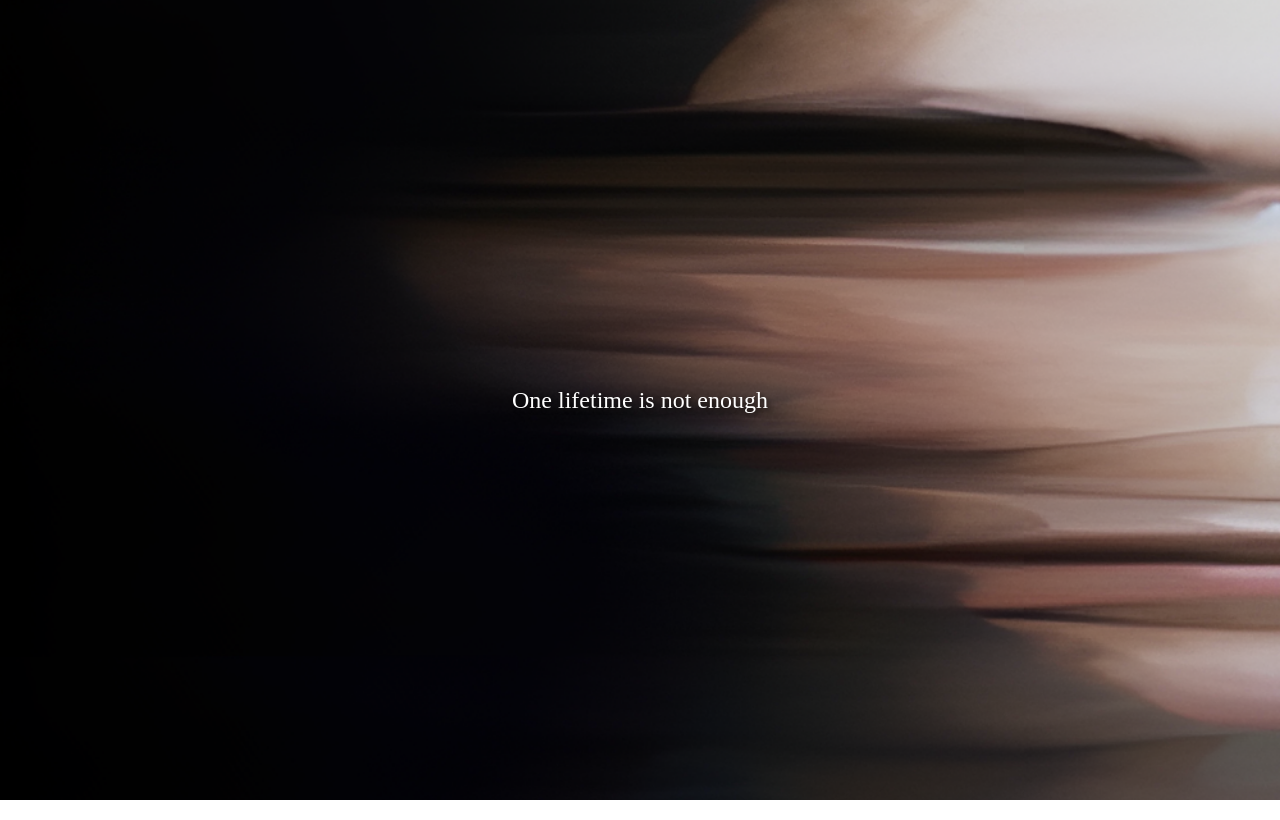
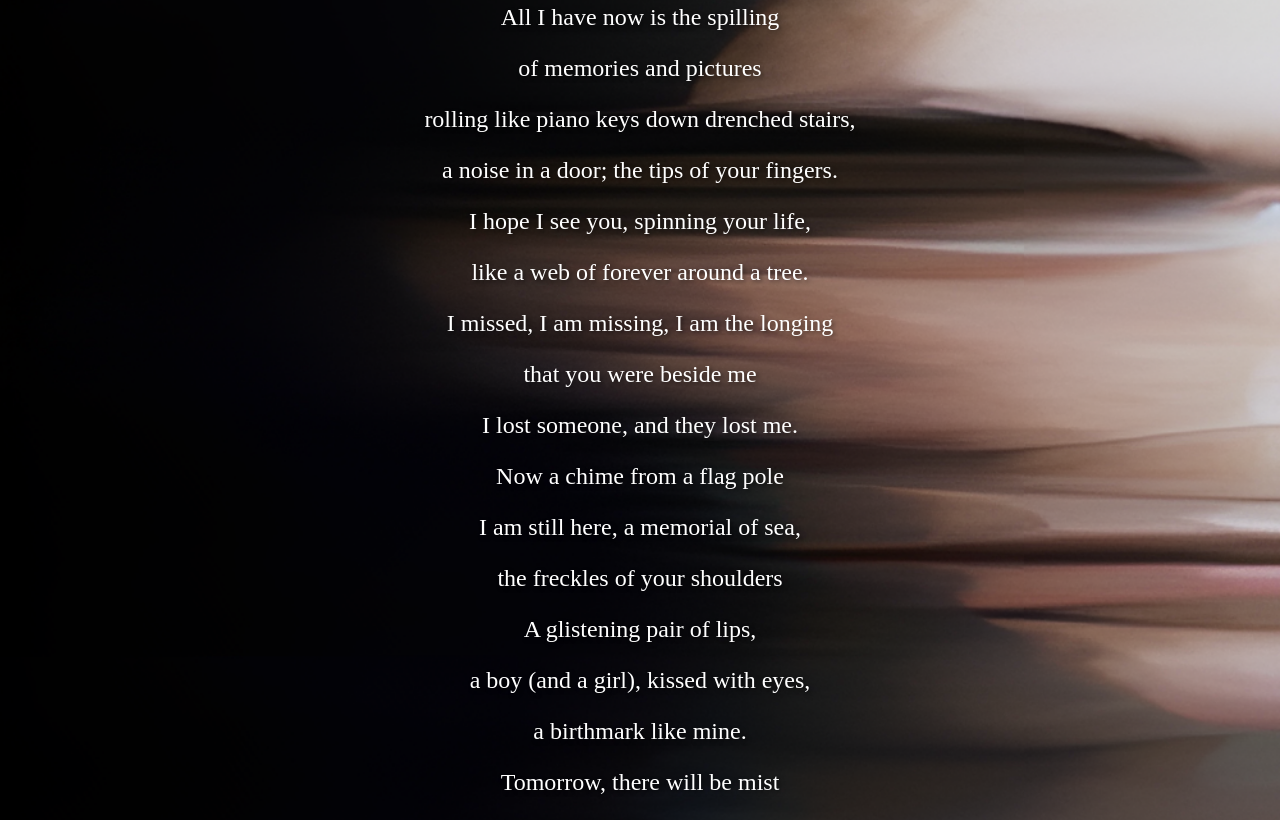
Before and after one commit to kevinhowbrook/kevinhowbrook.github.io, a plain HTML site: page index.html in a window 1280 px wide. Drawn offline with Linux system fonts and the light colour scheme.

Commit message:
Update index.html

```diff
--- a/index.html
+++ b/index.html
@@ -27,7 +27,37 @@
 </head>
 <body>
     <div class="text">
-        One lifetime is not enough
+        <p>All I have now is the spilling</p>
+
+<p>of memories and pictures</p>
+
+<p>rolling like piano keys down drenched stairs,</p>
+
+<p>a noise in a door; the tips of your fingers.</p>
+
+<p>I hope I see you, spinning your life,</p>
+
+<p>like a web of forever around a tree.</p>
+
+<p>I missed, I am missing, I am the longing</p>
+
+<p>that you were beside me</p>
+
+<p>I lost someone, and they lost me.</p>
+
+<p>Now a chime from a flag pole</p>
+
+<p>I am still here, a memorial of sea,</p>
+
+<p>the freckles of your shoulders</p>
+
+<p>A glistening pair of lips,</p>
+
+<p>a boy (and a girl), kissed with eyes,</p>
+
+<p>a birthmark like mine.</p>
+
+<p>Tomorrow, there will be mist</p>
     </div>
 </body>
 </html>
```
